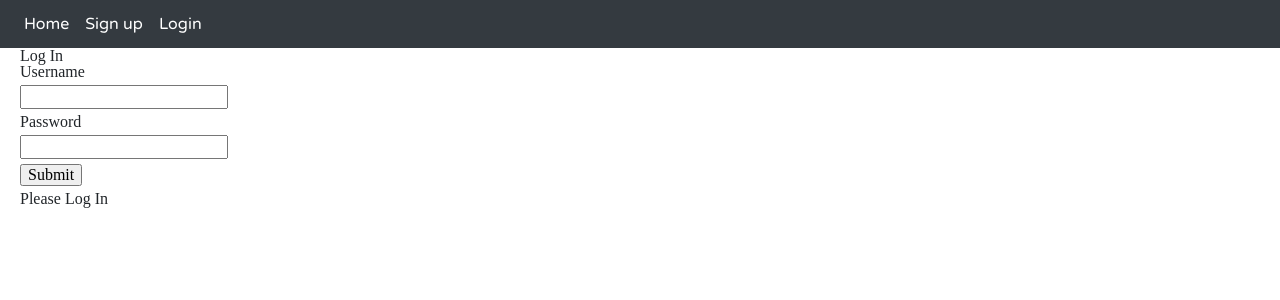
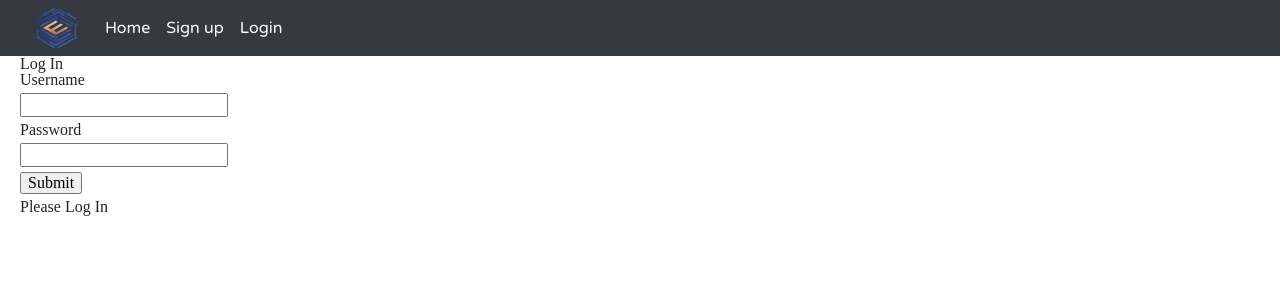
Before and after one commit to rohansuri17/ExecutiveTable, a React (Create React App) app in the folder executivetable_restserver/frontend/executivetable-frontend/: page /Login in a window 1280 px wide. Shown: the top 300 px of the page. Built offline with nearby package versions, Linux system fonts and the light colour scheme.

Commit message:
Add logo to navbar

```diff
--- a/executivetable_restserver/frontend/executivetable-frontend/src/components/Navigation.js
+++ b/executivetable_restserver/frontend/executivetable-frontend/src/components/Navigation.js
@@ -9,6 +9,7 @@ export class Navigation extends Component{
     {
         return(
             <Navbar dark="true" className="bg-dark">
+                <img height="40" src={process.env.PUBLIC_URL + "/the-executive-table-logo.png"}></img>
             <Navbar.Toggle aria-controls = "basic-navbar-nav"/>
             <Navbar.Collapse id = "basic-navbar-nav">
             <Nav>
--- a/executivetable_restserver/frontend/executivetable-frontend/src/stylesheets/components/navigation.scss
+++ b/executivetable_restserver/frontend/executivetable-frontend/src/stylesheets/components/navigation.scss
@@ -3,4 +3,8 @@
 .navbar {
   z-index: 1;
   font-family: $Varela;
+
+  img {
+    margin: 0 20px;
+  }
 }
```
